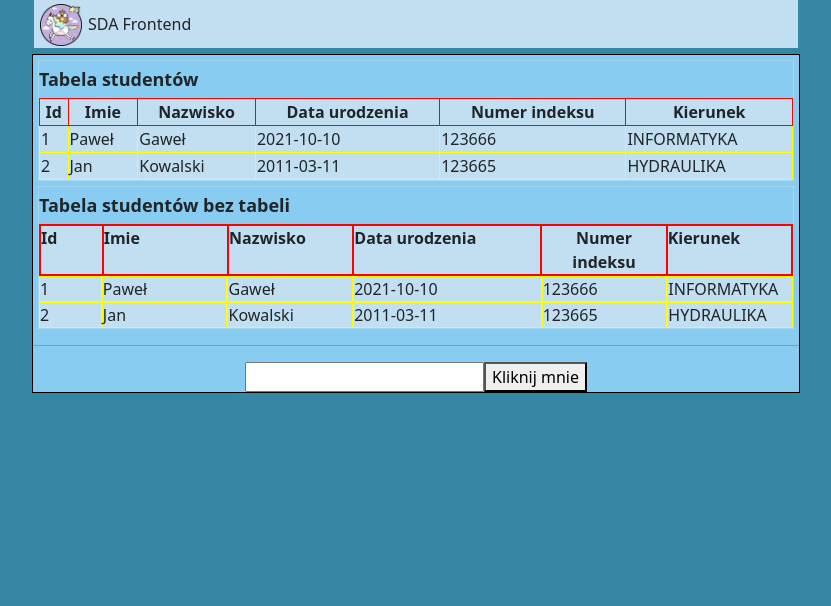
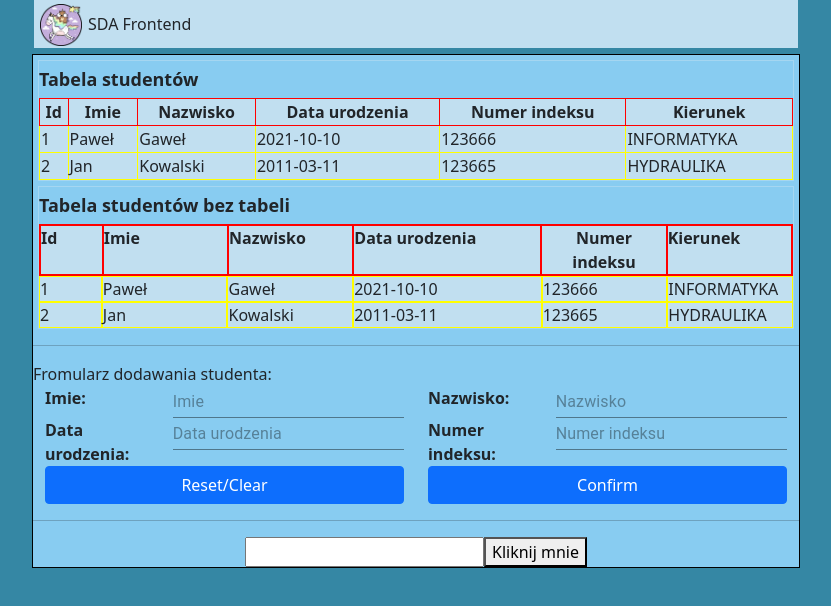
Before and after one commit to SaintAmeN/zd_java_92_front_js, a React (Create React App) app: page / in a window 1280 px wide. Shown: the top 606 px of the page, without its empty margins (224-1055 px from the left). Built offline with nearby package versions, Linux system fonts and the light colour scheme.

Commit message:
Formularz studenta

```diff
--- a/package.json
+++ b/package.json
@@ -10,6 +10,8 @@
     "@testing-library/user-event": "^12.8.3",
     "bootstrap": "^5.1.3",
     "react": "^17.0.2",
+    "react-bootstrap": "^2.0.0",
+    "react-bootstrap-date-picker": "^5.1.0",
     "react-dom": "^17.0.2",
     "react-scripts": "4.0.3",
     "web-vitals": "^1.1.2"
--- a/src/App.js
+++ b/src/App.js
@@ -4,6 +4,7 @@ import './App.css';
 import StudentTableComponent from "./components/StudentTableComponent";
 import StudentTableDivComponent from "./components/StudentTableDivComponent";
 import MultiplicationTable from "./components/MultiplicationTable";
+import StudentForm from "./components/StudentForm";
 
 // # Rodzaje wartości/deklaracji zmiennych/stalych
 // stała 'liczba' = 5
@@ -29,6 +30,9 @@ function App() {
                 <StudentTableDivComponent/>
 
                 <hr/>
+                <StudentForm/>
+
+                <hr/>
                 <MultiplicationTable/>
             </div>
         </div>
--- /dev/null
+++ b/src/components/StudentForm.css
@@ -0,0 +1,21 @@
+.red {
+    background-color: red;
+}
+
+.green {
+    background-color: greenyellow;
+}
+
+.form-input-label {
+    text-align: left;
+    font-weight: bold;
+    width: 100%;
+}
+
+.form-input-field {
+    width: 100%;
+}
+
+.form-input-button{
+    width: 100%;
+}
--- /dev/null
+++ b/src/components/StudentForm.js
@@ -0,0 +1,59 @@
+import './StudentForm.css'
+
+import {Button, Col, Container, Row} from "react-bootstrap";
+import {Input} from "@material-ui/core";
+
+const StudentForm = () => {
+
+    return (
+        <div>
+            <Container>
+                <Row>
+                    Fromularz dodawania studenta:
+                </Row>
+                <Row>
+                    <Container>
+                        <Row>
+                            <Col md={2}>
+                                <label className={'form-input-label'}>Imie:</label>
+                            </Col>
+                            <Col md={4}>
+                                <Input placeholder={'Imie'} className={'form-input-field'}></Input>
+                            </Col>
+                            <Col md={2}>
+                                <label className={'form-input-label'}>Nazwisko:</label>
+                            </Col>
+                            <Col md={4}>
+                                <Input placeholder={'Nazwisko'} className={'form-input-field'}></Input>
+                            </Col>
+                        </Row>
+                        <Row>
+                            <Col md={2}>
+                                <label className={'form-input-label'}>Data urodzenia:</label>
+                            </Col>
+                            <Col md={4}>
+                                <Input placeholder={'Data urodzenia'} className={'form-input-field'}></Input>
+                            </Col>
+                            <Col md={2}>
+                                <label className={'form-input-label'}>Numer indeksu:</label>
+                            </Col>
+                            <Col md={4}>
+                                <Input placeholder={'Numer indeksu'} className={'form-input-field'}></Input>
+                            </Col>
+                        </Row>
+                        <Row>
+                            <Col md={6}>
+                                <Button className={'form-input-button'}>Reset/Clear</Button>
+                            </Col>
+                            <Col md={6}>
+                                <Button className={'form-input-button'}>Confirm</Button>
+                            </Col>
+                        </Row>
+                    </Container>
+                </Row>
+            </Container>
+        </div>
+    )
+}
+
+export default StudentForm;
```
Also changed, not shown: 1 other file (tests, documents, lock files or other folders).
